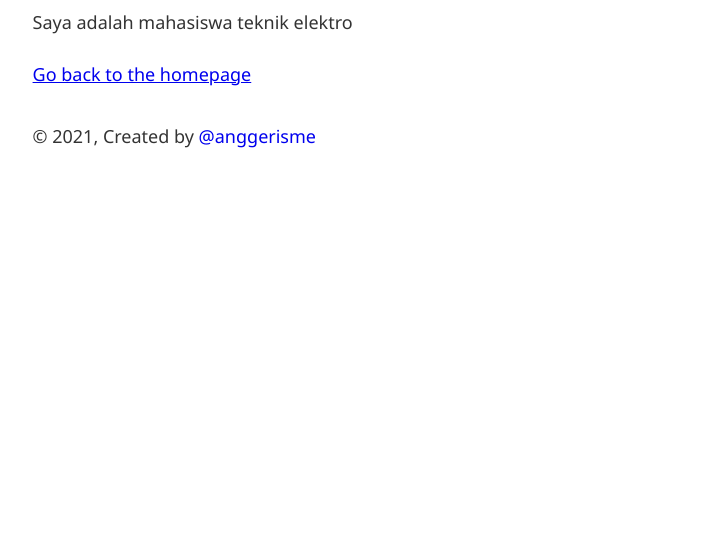
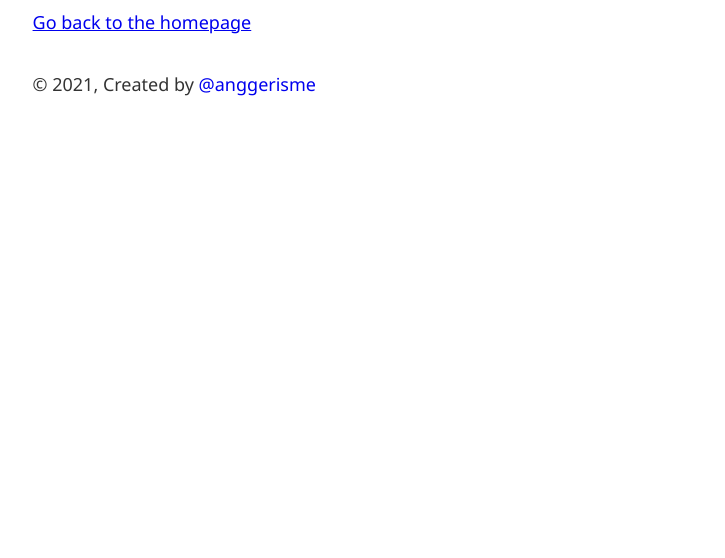
Before and after one commit to anggerisme/mysite, a Gatsby site: page /about in a window 1280 px wide. Shown: the part 242-800 px from the top of the page, without its empty margins (147-872 px from the left). Built offline with nearby package versions, Linux system fonts and the light colour scheme; Gatsby itself is replaced by a stand-in of ours.

Commit message:
update bio

```diff
--- a/src/pages/about.js
+++ b/src/pages/about.js
@@ -8,7 +8,7 @@ const SecondPage = () => (
   <Layout>
     <SEO title="Page two" />
     <h1>Hi saya Angger</h1>
-    <p>Saya adalah mahasiswa teknik elektro </p>
+    {/* <p>Saya adalah mahasiswa teknik elektro </p> */}
     <Link to="/">Go back to the homepage</Link>
   </Layout>
 )
```
